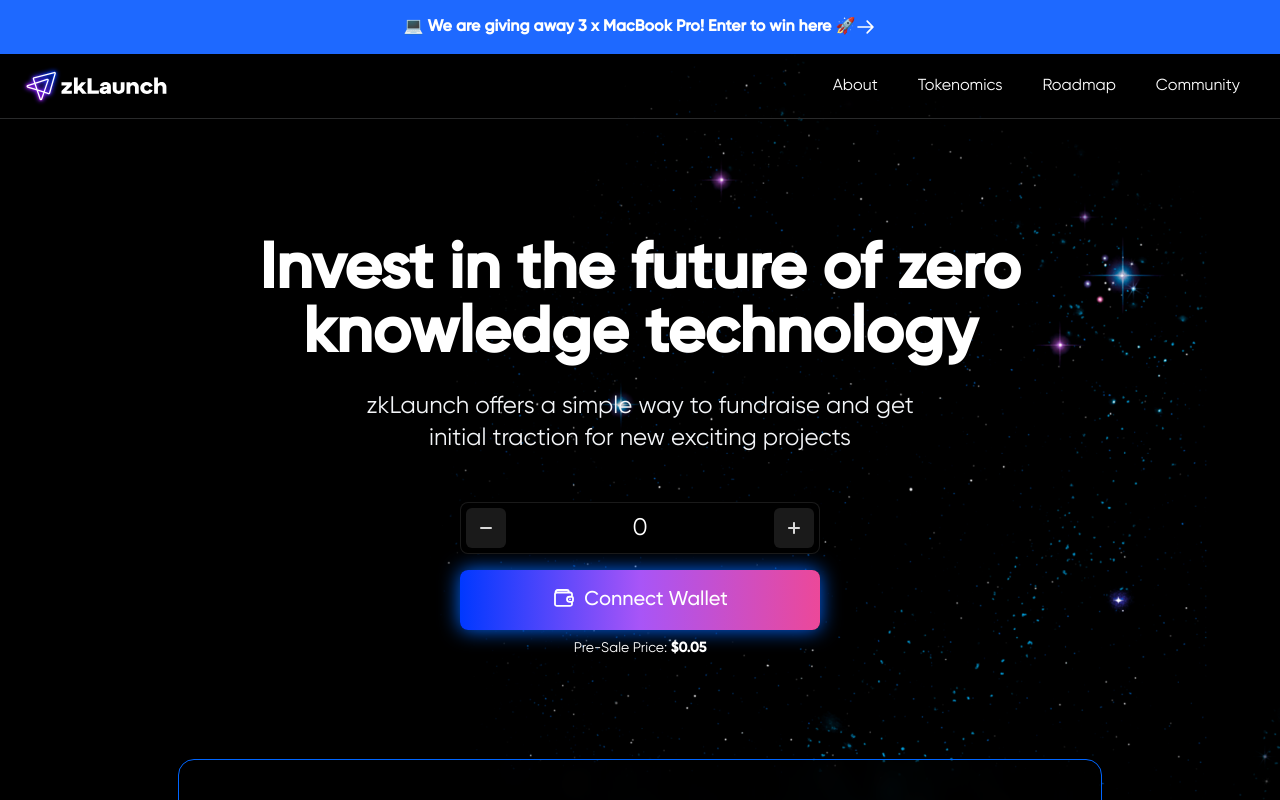
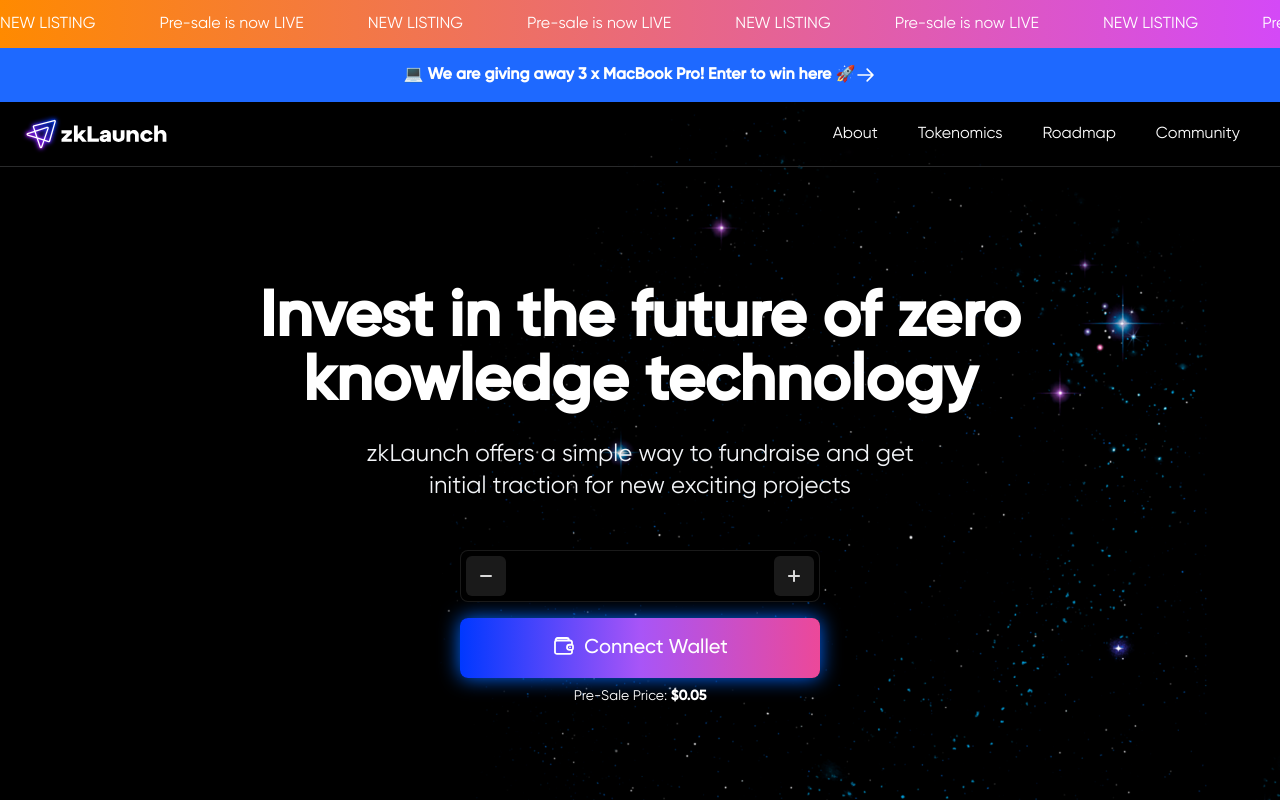
Before and after one commit to aurudio/zk-launch, a Next.js app: page /presale in a window 1280 px wide. Shown: the top 800 px of the page. Built offline with nearby package versions, Linux system fonts and the light colour scheme.

Commit message:
fixed bugs

```diff
--- a/package.json
+++ b/package.json
@@ -21,6 +21,7 @@
 		"next-svgr": "^0.0.2",
 		"react": "18.2.0",
 		"react-dom": "18.2.0",
+		"react-fast-marquee": "^1.5.2",
 		"tw-elements": "^1.0.0-beta2",
 		"typescript": "^5.0.4"
 	},
--- a/src/components/layout/Header.tsx
+++ b/src/components/layout/Header.tsx
@@ -1,36 +1,40 @@
 import Navbar from './Navbar'
 import arrow from '../../../public/arrow-right.svg'
 import Image from 'next/image'
-// import { useRouter } from 'next/router'
+import Marquee from 'react-fast-marquee'
+import { useRouter } from 'next/router'
 
 const Header = () => {
-	// const news = [
-	// 	{ id: 1, title: 'NEW LISTING' },
-	// 	{ id: 2, title: 'Pre-sale is now LIVE' },
-	// 	{ id: 3, title: 'NEW LISTING' },
-	// 	{ id: 4, title: 'Pre-sale is now LIVE' },
-	// 	{ id: 5, title: 'NEW LISTING' },
-	// 	{ id: 6, title: 'Pre-sale is now LIVE' },
-	// 	{ id: 7, title: 'NEW LISTING' },
-	// 	{ id: 8, title: 'Pre-sale is now LIVE' },
-	// 	{ id: 9, title: 'NEW LISTING' },
-	// ]
+	const news = [
+		{ id: 1, title: 'NEW LISTING' },
+		{ id: 2, title: 'Pre-sale is now LIVE' },
+		{ id: 3, title: 'NEW LISTING' },
+		{ id: 4, title: 'Pre-sale is now LIVE' },
+		{ id: 5, title: 'NEW LISTING' },
+		{ id: 6, title: 'Pre-sale is now LIVE' },
+		{ id: 7, title: 'NEW LISTING' },
+		{ id: 8, title: 'Pre-sale is now LIVE' },
+		{ id: 9, title: 'NEW LISTING' },
+	]
+
+	// const { pathname } = useRouter()
 
 	return (
 		<header className='flex flex-col'>
-			{/* <div
-				className={`${
-					pathname === '/' ? 'block' : 'hidden'
-				} overflow-hidden bg-gradient-to-r max-[640px]:hidden from-[#FF8A00] to-[#D449F7] py-3`}
+			<div
+				className='overflow-hidden bg-gradient-to-r max-[640px]:hidden from-[#FF8A00] to-[#D449F7] py-3'
+				// className={`${
+				// 	pathname === '/' ? 'block' : 'hidden'
+				// } overflow-hidden bg-gradient-to-r max-[640px]:hidden from-[#FF8A00] to-[#D449F7] py-3`}
 			>
-				<div className='w-[2454px] flex gap-x-[60px] mx-auto -translate-x-6'>
-					{news.map(item => (
-						<p className='lg:text-lg text-xs md:text-sm font-GR' key={item.id}>
-							{item.title}
-						</p>
-					))}
-				</div>
-			</div> */}
+				<Marquee direction='left' speed={50}>
+					<div className='flex gap-16'>
+						{news.map(item => (
+							<p key={item.id}>{item.title}</p>
+						))}
+					</div>
+				</Marquee>
+			</div>
 			<div className='flex cursor-pointer justify-center py-[15px] bg-[#1E69FF] font-semibold text-xs sm:text-base max-[500px]:hidden'>
 				<p
 					onClick={() =>
--- a/src/components/pre-sale/MainSection.tsx
+++ b/src/components/pre-sale/MainSection.tsx
@@ -6,7 +6,7 @@ import wallet from '@/wallet.svg'
 import { statistic } from '../lending/TokenomicsSection'
 
 const MainSection = () => {
-	const [number, setNumber] = useState(0)
+	const [number, setNumber] = useState<null | number>(null)
 	return (
 		<div className='mt-[120px] max-[678px]:mt-[50px] flex flex-col items-center mb-[10rem] max-[893px]:mb-[6rem]'>
 			<div className='flex flex-col items-center text-center mb-[101px]'>
@@ -20,7 +20,7 @@ const MainSection = () => {
 				<div className='relative w-[360px] flex items-center justify-between mb-4'>
 					<button
 						className='absolute left-1.5  w-[40px] h-[40px] rounded-[6px] bg-[#FFFFFF1A] flex justify-center items-center'
-						onClick={() => setNumber(number - 1)}
+						onClick={() => setNumber(number ? number + 1 : null)}
 					>
 						<Image src={minus} alt='minus' />
 					</button>
@@ -32,11 +32,11 @@ const MainSection = () => {
 
 							setNumber(+value)
 						}}
-						value={number}
+						value={number ? number : ''}
 					/>
 					<button
 						className='absolute right-1.5  w-[40px] h-[40px] rounded-[6px] bg-[#FFFFFF1A] flex justify-center items-center'
-						onClick={() => setNumber(number + 1)}
+						onClick={() => setNumber(number ? number + 1 : null)}
 					>
 						<Image src={plus} alt='plus' />
 					</button>
@@ -61,7 +61,11 @@ const MainSection = () => {
 							<p className='max-[539px]:text-[10px]'>LIVE</p>
 						</div>
 					</div>
-					<progress className='w-full mb-3' value={number} max={1000} />
+					<progress
+						className='w-full mb-3'
+						value={number ? number : ''}
+						max={1000}
+					/>
 					<div className='flex justify-between w-full mb-20 max-[510px]:mb-6 max-[604px]:mb-8'>
 						<p className='text-[22px] max-[539px]:text-base ml-[5%] max-[850px]:text-[19px] max-[510px]:ml-0 max-[510px]:text-[18px]'>
 							Start
```
Also changed, not shown: 1 other file (tests, documents, lock files or other folders).
